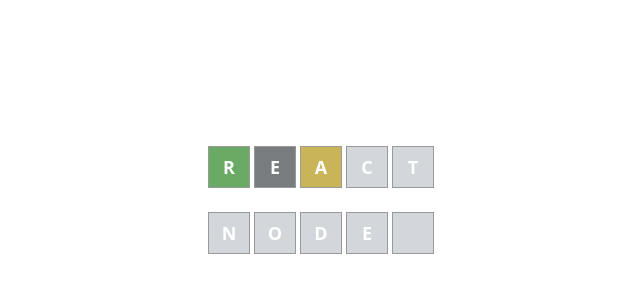
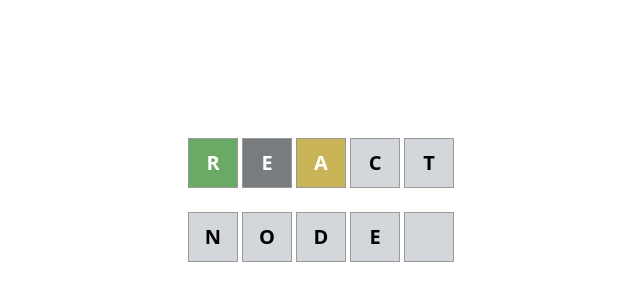
Before and after one commit to Ymaril/CryptoWordle, a React (Vite) app: page / in a window 1280 px wide. Shown: the part 200-500 px from the top of the page, without its empty margins (319-959 px from the left). Built offline with nearby package versions, Linux system fonts and the light colour scheme.

Commit message:
Small LetterBox refactoring

```diff
--- a/src/features/guessRow/GuessRow.tsx
+++ b/src/features/guessRow/GuessRow.tsx
@@ -1,5 +1,5 @@
-import LetterBox, { LetterStatus } from '@/shared/ui/letterBox';
-import styles from './GuessRow.module.css';
+import LetterBox, { LetterStatus } from "@/shared/ui/letterBox";
+import styles from "./GuessRow.module.css";
 
 interface GuessRowProps {
   word: string;
@@ -7,14 +7,22 @@
   wordLength?: number;
 }
 
-export default function GuessRow({ word, statuses = [], wordLength = 5 }: GuessRowProps) {
-  const letters = word.padEnd(wordLength).split('');
+export default function GuessRow({
+  word,
+  statuses = [],
+  wordLength = 5,
+}: GuessRowProps) {
+  const letters = word.padEnd(wordLength).split("");
 
   return (
     <div className={styles.row}>
       {letters.map((letter, idx) => (
-        <LetterBox key={idx} letter={letter} status={statuses[idx] || 'default'} />
+        <LetterBox
+          key={idx}
+          letter={letter}
+          status={statuses[idx] || "default"}
+        />
       ))}
     </div>
   );
-};
+}
--- a/src/shared/ui/letterBox/LetterBox.module.css
+++ b/src/shared/ui/letterBox/LetterBox.module.css
@@ -1,28 +1,32 @@
 .box {
-  width: 40px;
-  height: 40px;
+  width: 48px;
+  height: 48px;
   border: 1px solid #999;
   display: flex;
   align-items: center;
   justify-content: center;
+  font-weight: bold;
+  font-size: 20px;
   text-transform: uppercase;
-  font-weight: bold;
-  font-size: 18px;
-  color: #fff;
+  user-select: none;
 }
 
 .correct {
   background-color: #6aaa64;
+  color: white;
 }
 
 .misplaced {
   background-color: #c9b458;
+  color: white;
 }
 
 .wrong {
   background-color: #787c7e;
+  color: white;
 }
 
 .default {
   background-color: #d3d6da;
+  color: black;
 }
--- a/src/shared/ui/letterBox/LetterBox.tsx
+++ b/src/shared/ui/letterBox/LetterBox.tsx
@@ -1,6 +1,6 @@
 import styles from "./LetterBox.module.css";
 
-export type LetterStatus = "correct" | "misplaced" | "wrong" | "default";
+type LetterStatus = "correct" | "misplaced" | "wrong" | "default";
 
 interface LetterBoxProps {
   letter?: string;
@@ -11,5 +11,11 @@
   letter = "",
   status = "default",
 }: LetterBoxProps) {
-  return <div className={`${styles.box} ${styles[status]}`}>{letter}</div>;
+  return (
+    <div className={`${styles.box} ${styles[status]}`}>
+      {letter.toUpperCase()}
+    </div>
+  );
 }
+
+export type { LetterBoxProps, LetterStatus };
--- a/src/shared/ui/letterBox/index.tsx
+++ b/src/shared/ui/letterBox/index.tsx
@@ -1,4 +1,3 @@
 import LetterBox from "./LetterBox";
 export default LetterBox;
-
-export type { LetterStatus } from "./LetterBox";
+export type { LetterBoxProps, LetterStatus } from "./LetterBox";
```
Also changed, not shown: src/app/ui/App.tsx (+5 -2 lines), src/app/index.tsx (line endings or trailing spaces), src/features/guessRow/GuessRow.module.css (line endings or trailing spaces), src/features/guessRow/index.tsx (line endings or trailing spaces).
